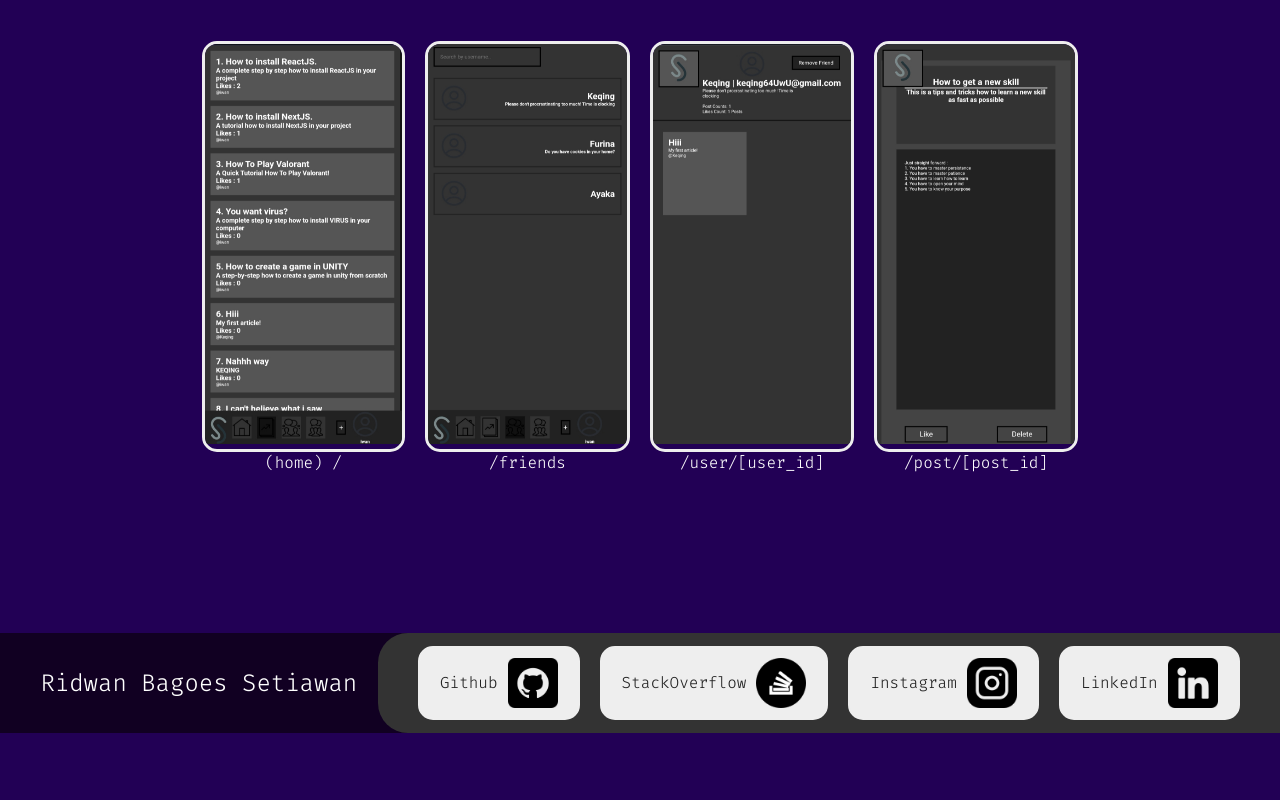
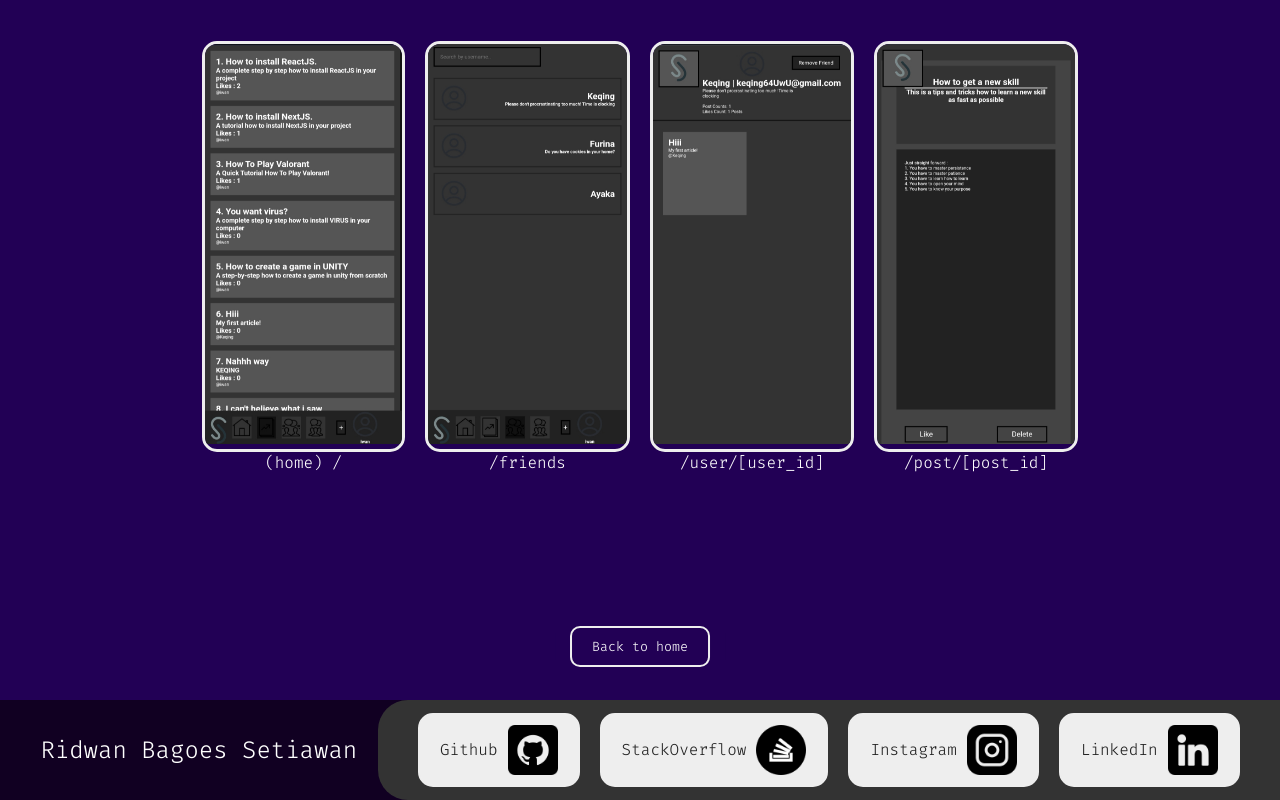
Before and after one commit to iwansal64/realm, an Astro site: page /projects/my_content in a window 1280 px wide. Shown: the part 1117-1917 px from the top of the page. Before the commit the page ends 1850 px from the top, so only its background shows below. Built offline with nearby package versions, Linux system fonts and the light colour scheme; Astro itself is replaced by a stand-in of ours.

Commit message:
Add back to home button on [project_url] page

```diff
--- a/src/pages/projects/[project_url].astro
+++ b/src/pages/projects/[project_url].astro
@@ -89,5 +89,8 @@ const project = projects.filter((data) =>
             </div>
         </div>
     </div>
+    <button class="back-to-home">
+        <a href="../">Back to home</a>
+    </button>
     <Footer />
 </MainLayout>
--- a/src/styles/project_url.css
+++ b/src/styles/project_url.css
@@ -152,4 +152,26 @@
 
 .footer {
   background-color: #102 !important;
+}
+
+.back-to-home {
+  position: relative;
+  left: 50%;
+  transform: translateX(-50%);
+  width: -moz-fit-content;
+  width: fit-content;
+  margin-bottom: 40px;
+}
+.back-to-home > a {
+  text-align: center;
+  border: 2px solid #eee;
+  padding: 10px 20px;
+  border-radius: 10px;
+  text-decoration: none;
+  transition-duration: 0.15s;
+}
+
+.back-to-home:hover > a {
+  background-color: #eee;
+  color: #111;
 }/*# sourceMappingURL=project_url.css.map */
```
Also changed, not shown: 1 other file.
